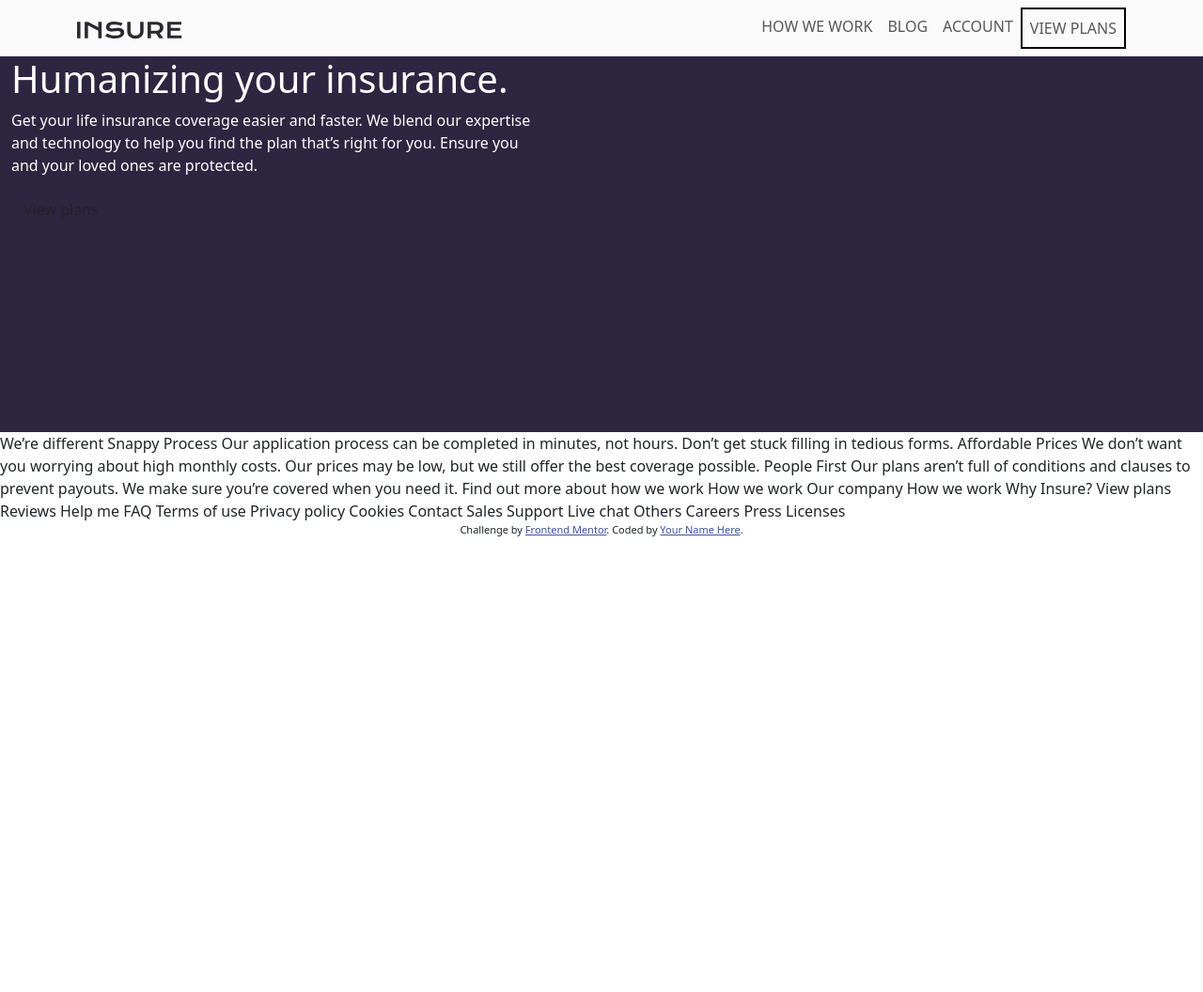
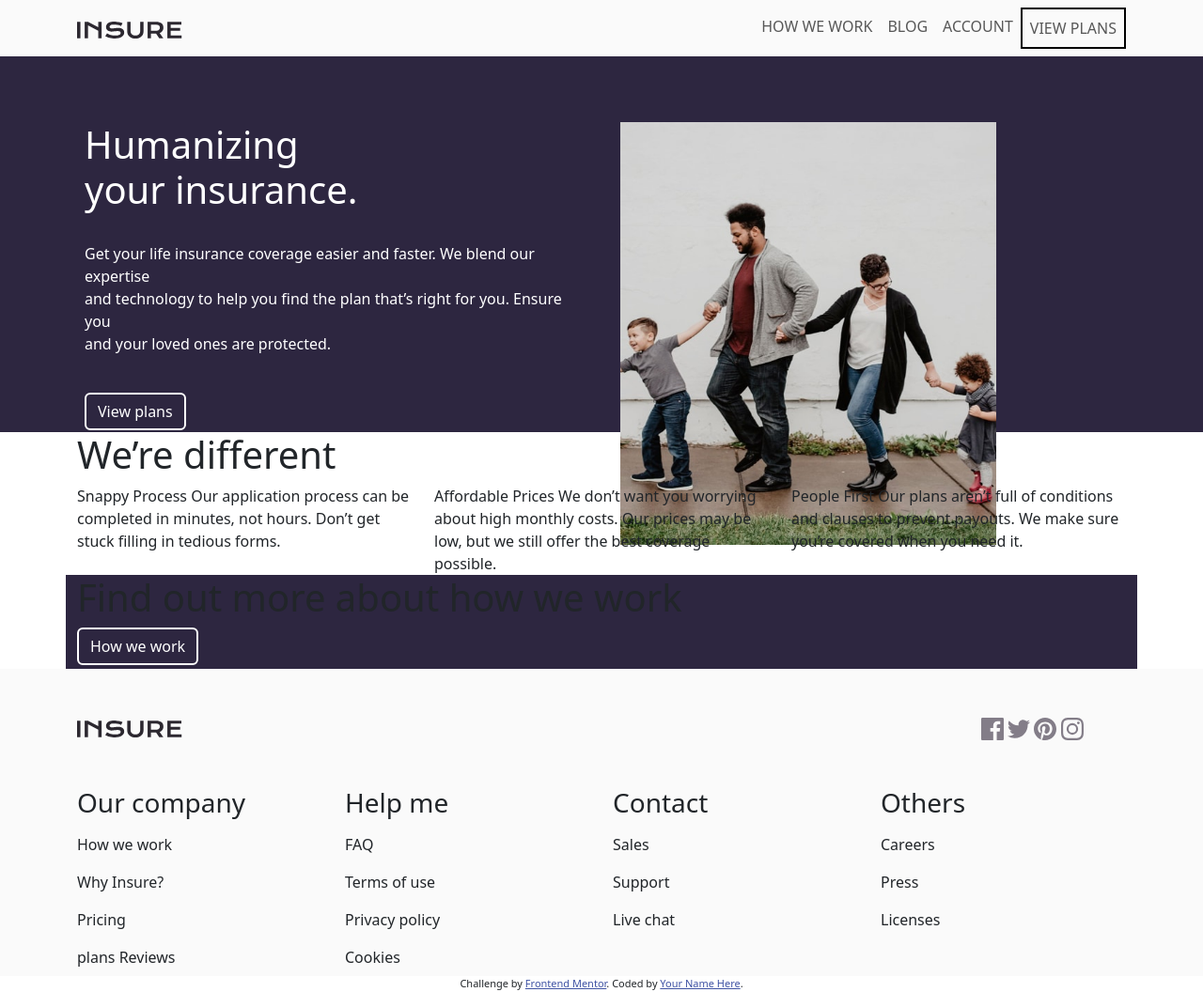
Before and after one commit to mansir93/insure-landing-page-master, a plain HTML site: page index.html in a window 1280 px wide. Shown: the whole page at 94% size. Before the commit the page ends 800 px from the top, so only its background shows below. Drawn offline with nearby package versions, Linux system fonts and the light colour scheme.

Commit message:
updating css

```diff
--- a/index.html
+++ b/index.html
@@ -1,31 +1,54 @@
 <!DOCTYPE html>
 <html lang="en">
   <head>
-    <meta charset="UTF-8">
-    <meta name="viewport" content="width=device-width, initial-scale=1.0"> <!-- displays site properly based on user's device -->
+    <meta charset="UTF-8" />
+    <meta name="viewport" content="width=device-width, initial-scale=1.0" />
+    <!-- displays site properly based on user's device -->
 
-    <link rel="icon" type="image/png" sizes="32x32" href="./images/favicon-32x32.png">
+    <link
+      rel="icon"
+      type="image/png"
+      sizes="32x32"
+      href="./images/favicon-32x32.png"
+    />
 
+    <link
+      href="https://cdn.jsdelivr.net/npm/bootstrap@5.3.0-alpha3/dist/css/bootstrap.min.css"
+      rel="stylesheet"
+      integrity="sha384-KK94CHFLLe+nY2dmCWGMq91rCGa5gtU4mk92HdvYe+M/SXH301p5ILy+dN9+nJOZ"
+      crossorigin="anonymous"
+    />
 
-    <link href="https://cdn.jsdelivr.net/npm/bootstrap@5.3.0-alpha3/dist/css/bootstrap.min.css" rel="stylesheet" integrity="sha384-KK94CHFLLe+nY2dmCWGMq91rCGa5gtU4mk92HdvYe+M/SXH301p5ILy+dN9+nJOZ" crossorigin="anonymous">
-
-    <link rel="stylesheet" href="style.css">
+    <link rel="stylesheet" href="style.css" />
 
     <title>Frontend Mentor | Insure landing page</title>
 
     <!-- Feel free to remove these styles or customise in your own stylesheet 👍 -->
     <style>
-    .attribution { font-size: 11px; text-align: center; }
-    .attribution a { color: hsl(228, 45%, 44%); }
+      .attribution {
+        font-size: 11px;
+        text-align: center;
+      }
+      .attribution a {
+        color: hsl(228, 45%, 44%);
+      }
     </style>
   </head>
   <body>
     <nav class="navbar navbar-expand-lg">
       <div class="container">
         <a class="navbar-brand" href="#">
-        <img src="images/logo.svg" alt="logo">
+          <img src="images/logo.svg" alt="logo" />
         </a>
-      <button class="navbar-toggler" type="button" data-bs-toggle="collapse" data-bs-target="#navbarNav" aria-controls="navbarNav" aria-expanded="false" aria-label="Toggle navigation">
+        <button
+          class="navbar-toggler"
+          type="button"
+          data-bs-toggle="collapse"
+          data-bs-target="#navbarNav"
+          aria-controls="navbarNav"
+          aria-expanded="false"
+          aria-label="Toggle navigation"
+        >
           <span class="navbar-toggler-icon"></span>
         </button>
         <div class="collapse navbar-collapse" id="navbarNav">
@@ -47,78 +70,162 @@
       </div>
     </nav>
 
-  <section>
+    <section id="intro">
+      <!-- <img src="images/bg-pattern-intro-right-desktop.svg"class="pattern"  alt=""> -->
       <div class="container-fluid">
-
-      <h1> Humanizing your insurance.</h1>
+        <div class="container">
+          <div class="row">
+            <div class="col col1">
+              <h1>
+                Humanizing<br />
+                your insurance.
+              </h1>
+              <br />
               <p>
-
-      Get your life insurance coverage easier and faster. We blend our expertise <br>
-      and technology to help you find the plan that’s right for you. Ensure you <br>
+                Get your life insurance coverage easier and faster. We blend our
+                expertise <br />
+                and technology to help you find the plan that’s right for you.
+                Ensure you <br />
                 and your loved ones are protected.
               </p>
+              <br />
               <a href="#" class="btn">View plans</a>
+            </div>
+            <div class="col">
+              <img src="images/image-intro-desktop.jpg" alt="" />
+            </div>
+          </div>
+        </div>
+      </div>
+      <!-- <img src="images/bg-pattern-intro-left-desktop.svg" class="pattern" alt=""> -->
+    </section>
+
+    <section>
+      <div class="container">
+        <h1>We’re different</h1>
+        <div class="row">
+          <div class="col-md-4">
+            Snappy Process Our application process can be completed in minutes,
+            not hours. Don’t get stuck filling in tedious forms.
+          </div>
+          <div class="col-md-4">
+            Affordable Prices We don’t want you worrying about high monthly
+            costs. Our prices may be low, but we still offer the best coverage
+            possible.
+          </div>
+          <div class="col-md-4">
+            People First Our plans aren’t full of conditions and clauses to
+            prevent payouts. We make sure you’re covered when you need it.
+          </div>
+        </div>
       </div>
     </section>
 
+    <section id="work">
+      <div class="container">
+        <h1>Find out more about how we work</h1>
+        <a href="#" class="btn">How we work </a>
+      </div>
+    </section>
 
-  We’re different
-
-  Snappy Process
-
-  Our application process can be completed in minutes, not hours. Don’t get
-  stuck filling in tedious forms.
-
-  Affordable Prices
-
-  We don’t want you worrying about high monthly costs. Our prices may be low,
-  but we still offer the best coverage possible.
-
-  People First
-
-  Our plans aren’t full of conditions and clauses to prevent payouts. We make
-  sure you’re covered when you need it.
-
-  Find out more about how we work
-
-  How we work
-
-  Our company
-
-  How we work
-  Why Insure?
-  View plans
-  Reviews
-
-  Help me
-
-  FAQ
-  Terms of use
-  Privacy policy
-  Cookies
-
-  Contact
-
-  Sales
-  Support
-  Live chat
-
-  Others
-
-  Careers
-  Press
-  Licenses
-
+    <footer id="footer">
+      <div class="container-fluid">
+      <div class="container footer-icons">
+        <div>
+          <a class="navbar-brand" href="#">
+            <img src="images/logo.svg" alt="logo" />
+          </a>
+        </div>
+        <div class="icons-container">
+          <a href="#" ><img src="images/icon-facebook.svg" alt=""></a>
+          <a href="#" ><img src="images/icon-twitter.svg" alt=""></a>
+          <a href="#" ><img src="images/icon-pinterest.svg" alt=""></a>
+          <a href="#" ><img src="images/icon-instagram.svg" alt=""></a>
+        </div>
+      </div>
+      <div class="container">
+        <div class="row">
+          <div class="col-md-3">
+            <h3>Our company</h3>
+            <ul class="navbar-nav">
+              <li class="nav-item">
+                <a class="nav-link" href="#"> How we work</a>
+              </li>
+              <li class="nav-item">
+                <a class="nav-link" href="#"> Why Insure? </a>
+              </li>
+              <li class="nav-item">
+                <a class="nav-link" href="#">Pricing</a>
+              </li>
+              <li class="nav-item">
+                <a class="nav-link">plans Reviews</a>
+              </li>
+            </ul>
+          </div>
+          <div class="col-md-3">
+            <h3>Help me</h3>
+            <ul class="navbar-nav">
+              <li class="nav-item">
+                <a class="nav-link" href="#"> FAQ</a>
+              </li>
+              <li class="nav-item">
+                <a class="nav-link" href="#"> Terms of use</a>
+              </li>
+              <li class="nav-item">
+                <a class="nav-link" href="#">Privacy policy</a>
+              </li>
+              <li class="nav-item">
+                <a class="nav-link">Cookies</a>
+              </li>
+            </ul>
+          </div>
+          <div class="col-md-3">
+            <h3>Contact</h3>
+            <ul class="navbar-nav">
+              <li class="nav-item">
+                <a class="nav-link" href="#"> Sales</a>
+              </li>
+              <li class="nav-item">
+                <a class="nav-link" href="#"> Support</a>
+              </li>
+              <li class="nav-item">
+                <a class="nav-link" href="#">Live chat</a>
+              </li>
+            </ul>
+          </div>
+          <div class="col-md-3">
+            <h3>Others</h3>
+            <ul class="navbar-nav">
+              <li class="nav-item">
+                <a class="nav-link" href="#"> Careers</a>
+              </li>
+              <li class="nav-item">
+                <a class="nav-link" href="#"> Press</a>
+              </li>
+              <li class="nav-item">
+                <a class="nav-link" href="#">Licenses</a>
+              </li>
+            </ul>
+          </div>
+        </div>
+      </div>
+    </div>
+    </footer>
 
     <div class="attribution">
-    Challenge by <a href="https://www.frontendmentor.io?ref=challenge" target="_blank">Frontend Mentor</a>.
-    Coded by <a href="#">Your Name Here</a>.
+      Challenge by
+      <a href="https://www.frontendmentor.io?ref=challenge" target="_blank"
+        >Frontend Mentor</a
+      >. Coded by <a href="#">Your Name Here</a>.
     </div>
 
-  <script src="https://cdn.jsdelivr.net/npm/bootstrap@5.3.0-alpha3/dist/js/bootstrap.bundle.min.js" integrity="sha384-ENjdO4Dr2bkBIFxQpeoTz1HIcje39Wm4jDKdf19U8gI4ddQ3GYNS7NTKfAdVQSZe" crossorigin="anonymous"></script>
+    <script
+      src="https://cdn.jsdelivr.net/npm/bootstrap@5.3.0-alpha3/dist/js/bootstrap.bundle.min.js"
+      integrity="sha384-ENjdO4Dr2bkBIFxQpeoTz1HIcje39Wm4jDKdf19U8gI4ddQ3GYNS7NTKfAdVQSZe"
+      crossorigin="anonymous"
+    ></script>
 
     <!-- <script src="https://cdn.jsdelivr.net/npm/@popperjs/core@2.11.7/dist/umd/popper.min.js" integrity="sha384-zYPOMqeu1DAVkHiLqWBUTcbYfZ8osu1Nd6Z89ify25QV9guujx43ITvfi12/QExE" crossorigin="anonymous"></script>
     <script src="https://cdn.jsdelivr.net/npm/bootstrap@5.3.0-alpha3/dist/js/bootstrap.min.js" integrity="sha384-Y4oOpwW3duJdCWv5ly8SCFYWqFDsfob/3GkgExXKV4idmbt98QcxXYs9UoXAB7BZ" crossorigin="anonymous"></script> -->
-
   </body>
 </html>
--- a/style.css
+++ b/style.css
@@ -15,13 +15,46 @@
 .navbar-collapse .nav-link{
     text-transform: uppercase;
 }
-.navbar-nav > :last-child{
+.navbar-collapse .navbar-nav > :last-child{
     border: 2px solid black;
 }
 
 /* ***** HOME ******** */
-.container-fluid{
+#intro .container-fluid{
     color: white;
     height: 400px;
     background: hsl(256, 26%, 20%);
 }
+.container-fluid .container{
+    padding-top: 50px;
+}
+.col{
+    padding: 20px;
+}
+.btn{
+    border: 2px solid white;
+    color: white;
+}
+.btn:hover{
+    color: black;
+    background: white;
+}
+.col img{
+    width: 400px;
+    height: 450px;
+}
+
+#work .container{
+    height: 100px;
+    background: hsl(256, 26%, 20%);;
+}
+
+#footer .container-fluid{
+    background: hsl(0, 0%, 98%);
+}
+.footer-icons{
+    display: flex;
+}
+.icons-container{
+    margin-left: 850px;
+}
```
Lines whose indentation alone changed are shown as unchanged.
